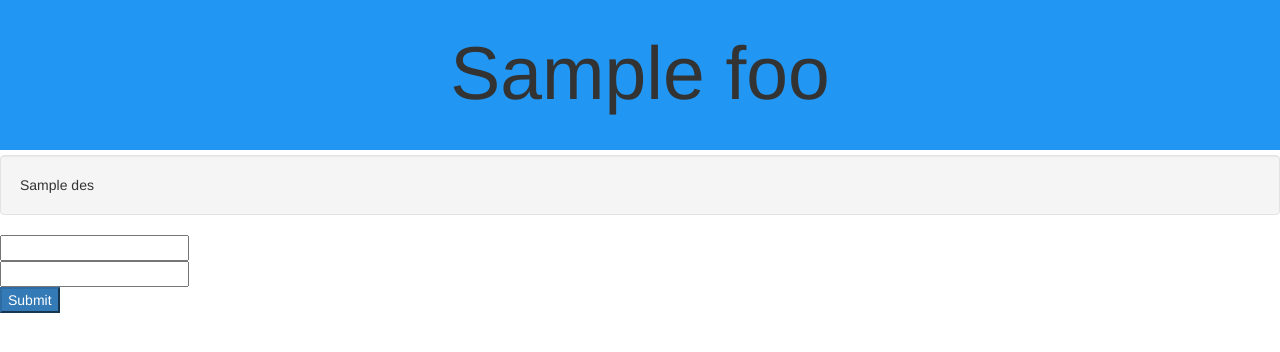
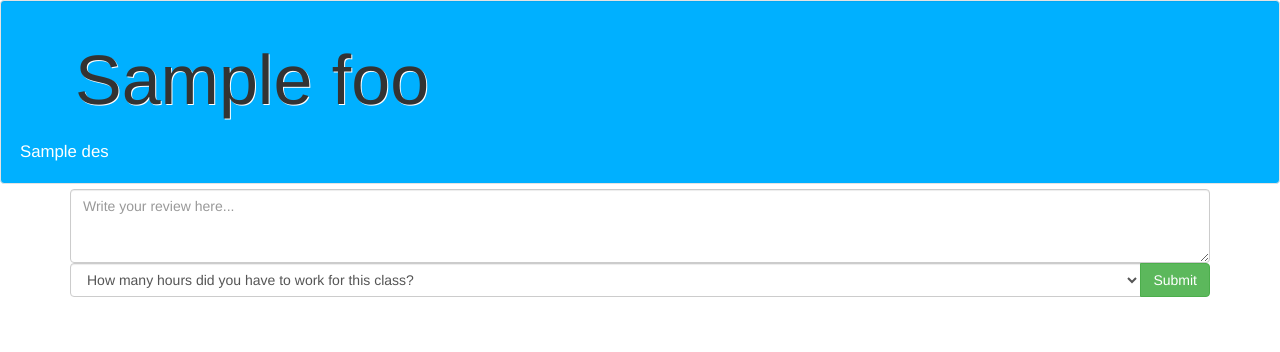
Before and after one commit to bcongdon/illiniclasses.com, a Flask app: template templates/review.html in a window 1280 px wide. Shown: the top 352 px of the page. Run offline with Flask 2, Linux system fonts and the light colour scheme; the template is opened without the code that fills it: values that come from a table or form of the project are taken from there, most other values are stand-ins (such as "Sample title", 1, 10 or a date in 2020); some libraries are stand-ins or nearby versions.

Commit message:
review page

```diff
--- a/data.py
+++ b/data.py
@@ -1,12 +1,19 @@
 from flask_wtf import Form
-from wtforms import StringField, SubmitField
+from wtforms import StringField, SubmitField, SelectField
+from wtforms.widgets import TextArea
+from wtforms.validators import DataRequired
 
 
 class SearchBar(Form):
-	course_name = StringField('Enter a course...')
+	course_name = StringField('Enter a course...', validators=[DataRequired()])
 	submit = SubmitField('Search')
 
 class CourseData(Form):
-	review = StringField('Write a review...')
-	tip = StringField('Write a tip...')
+	review = StringField(widget=TextArea(), validators=[DataRequired()])
+	hours = SelectField(
+        'Number of hours',
+        choices=[('question', 'How many hours did you have to work for this class?'),
+        ('below-3', 'Below 3'), ('3to6', '3-6'), ('7to10', '7-10'), ('11to14', '11 to 14'),
+        ('15to18', '15 to 18'), ('nolife', "I didn't have a life")], validators=[DataRequired()]
+    )
 	submit = SubmitField('Submit')
--- a/static/css/styles.css
+++ b/static/css/styles.css
@@ -4,11 +4,26 @@
 	color: #FA6300;
 }
 
-#header {
-	height: 150px;
-	background-color: #2196F3;
+.header {
+	height: 100%;
+	background-color: #00B0FF;
 	margin-bottom: 5px;
-	font-size: 75px;
-	padding-top: 20px;
-	text-align: center;
 }
+
+#course-name {
+	font-size: 5em;
+	padding-left: 55px;
+	padding-top: 10px;
+	text-shadow: 1px 1px white;
+}
+
+#description {
+	margin-top: 10px;
+	padding-right: 10px;
+	color: white;
+	font-size: 1.2em;
+}
+
+#review-submit {
+	margin-left: 100px;
+}
--- a/templates/review.html
+++ b/templates/review.html
@@ -6,31 +6,35 @@
 	<link rel='stylesheet' type='text/css' href='../static/css/styles.css'>
 </head>
 <body>
-<div class='row'>
-	<div class='col-lg-12'>
+<div class='container-fluid'>
+	<div class='row header well'>
 		<div>
-		<div  id='header'>
+			<div id='course-name'>
 				{{ foo }}
 			</div>
-		<div class='well'>
+			<div id='description'>
 				{{ des }}
 			</div>
 		</div>
+	</div>
+</div>
+<div class='container'>
+		<div>
 			<form method='POST'>
 			{{ form.hidden_tag() }}
-
 				<div>
-				{{ form.review}}
-			</div>
-			<div>
-				{{ form.tip}}
+					{{ form.review(rows='3', class='form-control', placeholder="Write your review here...") }}
 				</div>
 
-			<div>
-				{{ form.submit(class='btn-primary')}}
+				<div class='input-group'>
+					{{ form.hours(class='form-control') }}
+					<span class='input-group-btn'>
+						{{ form.submit(class='pull-right btn btn-success')}}
+					</span>
 				</div>
 			</form>
 		</div>
 	</div>
+</div>
 </body>
 </html>
```
Also changed, not shown: templates/index.html (+2 -15 lines). Lines whose indentation alone changed are shown as unchanged.
